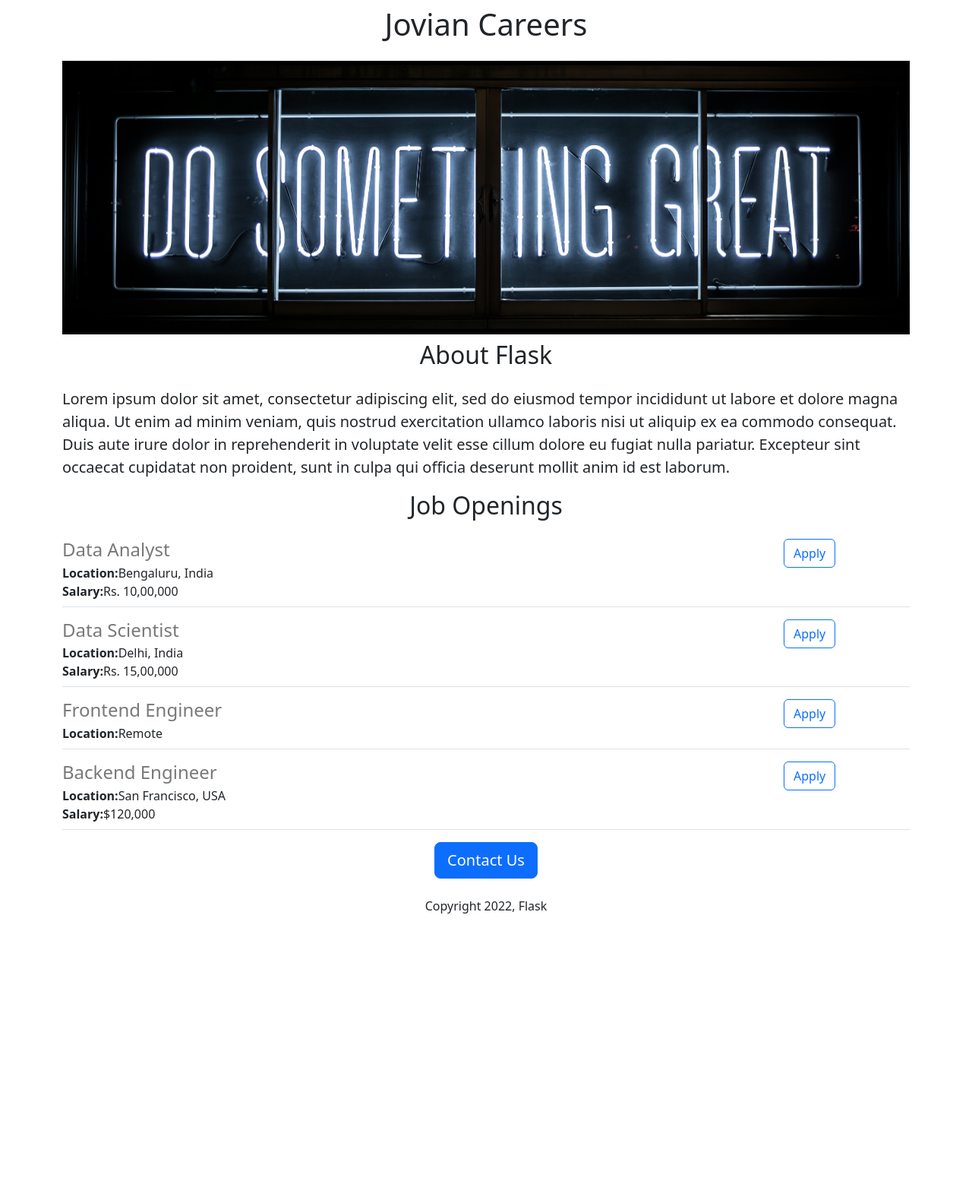
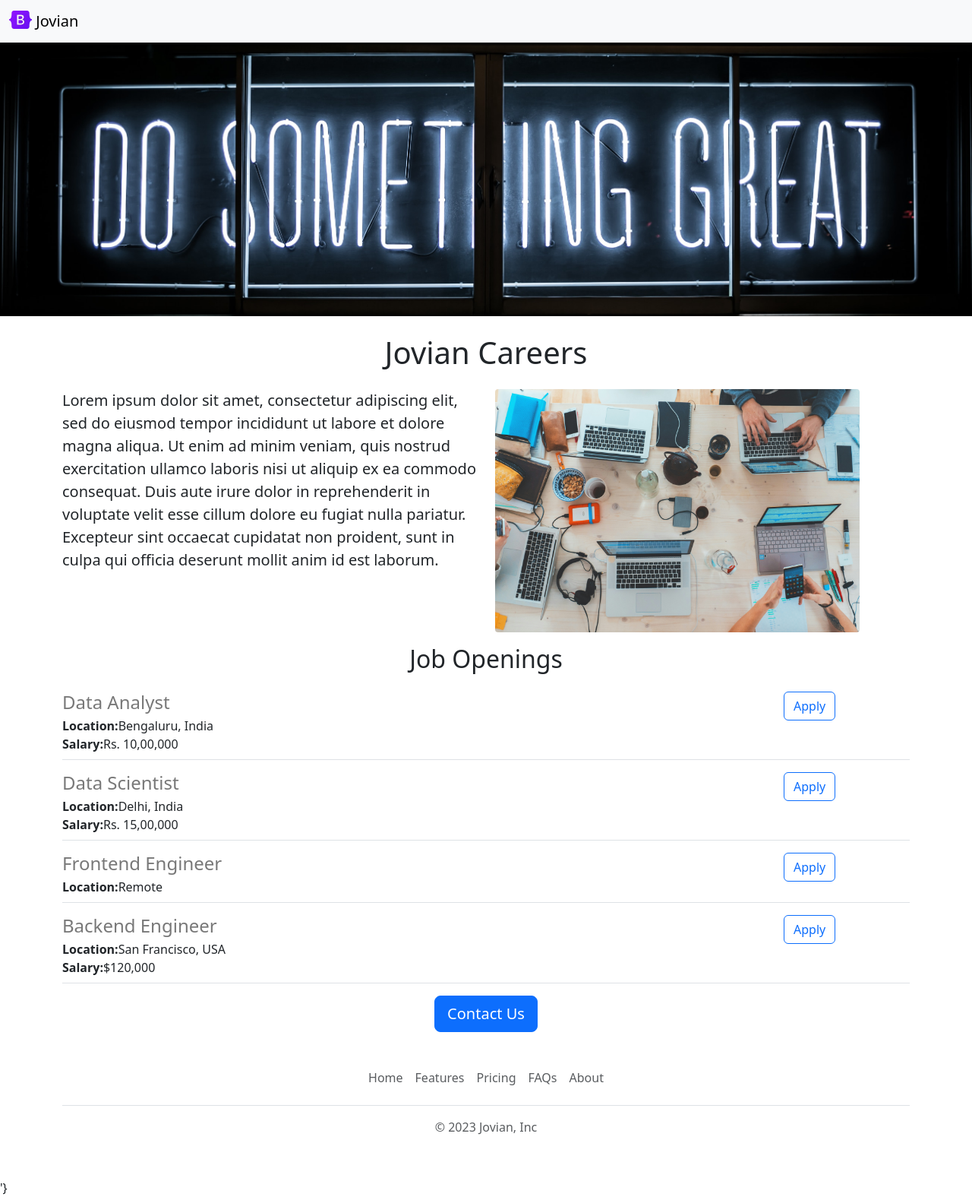
Before and after one commit to Eshan133/flask-careers-website, a Flask app: page / in a window 1280 px wide. Shown: the whole page at 76% size. Before the commit the page ends 1202 px from the top, so only its background shows below. Run offline with Flask 3, Linux system fonts and the light colour scheme.

Commit message:
Functional and aesthetic improvements

```diff
--- /dev/null
+++ b/templates/footer.html
@@ -0,0 +1,12 @@
+<div class="container">
+  <footer class="py-3 my-4">
+    <ul class="nav justify-content-center border-bottom pb-3 mb-3">
+      <li class="nav-item"><a href="#" class="nav-link px-2 text-body-secondary">Home</a></li>
+      <li class="nav-item"><a href="#" class="nav-link px-2 text-body-secondary">Features</a></li>
+      <li class="nav-item"><a href="#" class="nav-link px-2 text-body-secondary">Pricing</a></li>
+      <li class="nav-item"><a href="#" class="nav-link px-2 text-body-secondary">FAQs</a></li>
+      <li class="nav-item"><a href="#" class="nav-link px-2 text-body-secondary">About</a></li>
+    </ul>
+    <p class="text-center text-body-secondary">&copy; 2023 Jovian, Inc</p>
+  </footer>
+</div>
--- a/templates/home.html
+++ b/templates/home.html
@@ -13,18 +13,26 @@
         height: 360px;
         width: 100%;
         object-fit: cover;
+        margin-bottom: 16px;
       }
     </style>
 
   </head>
   <body>
+    {% include 'nav.html' %}
+    <img class="img-fluid" id = "banner" src="https://cbef57ce-eee7-441c-a5cd-954ab35d84ac-00-3jnbc4i5r6648.sisko.replit.dev/static/banner.jpg">
     <div class = "container">
       <h1 class="text-center mt-2 mb-4">
         {{company_name}} Careers
       </h1>
-      <img class="img-fluid" id = "banner" src="https://cbef57ce-eee7-441c-a5cd-954ab35d84ac-00-3jnbc4i5r6648.sisko.replit.dev/static/banner.jpg">
-      <h2 class="text-center mt-2 mb-4">About Flask</h2>
-      <p class="lead">Lorem ipsum dolor sit amet, consectetur adipiscing elit, sed do eiusmod tempor incididunt ut labore et dolore magna aliqua. Ut enim ad minim veniam, quis nostrud exercitation ullamco laboris nisi ut aliquip ex ea commodo consequat. Duis aute irure dolor in reprehenderit in voluptate velit esse cillum dolore eu fugiat nulla pariatur. Excepteur sint occaecat cupidatat non proident, sunt in culpa qui officia deserunt mollit anim id est laborum.</p>
+      <div class="row" style="margin-bottom:16px;">
+        <div class="col-md-6">
+        <p class="lead">Lorem ipsum dolor sit amet, consectetur adipiscing elit, sed do eiusmod tempor incididunt ut labore et dolore magna aliqua. Ut enim ad minim veniam, quis nostrud exercitation ullamco laboris nisi ut aliquip ex ea commodo consequat. Duis aute irure dolor in reprehenderit in voluptate velit esse cillum dolore eu fugiat nulla pariatur. Excepteur sint occaecat cupidatat non proident, sunt in culpa qui officia deserunt mollit anim id est laborum.</p>
+        </div>
+        <div class="d-none d-md-block col-md-6">
+        <img src="/static/people.jpg" style="height: 320px; border-radius:4px;">
+        </div>
+      </div>
       <h2 class="text-center mt-2 mb-4">Job Openings</h2>
       <div>
           {% for job in jobs %}
@@ -32,9 +40,9 @@
           {% endfor %}
       </div>
       <div class="text-center">
-        <button class="btn btn-primary btn-lg">Contact Us</button>
-        <p class="mt-4">Copyright 2022, Flask</p>
+        <a href="mailto:email@example.com?subject=Question%20about%20Job%20Openings&body=My%20Name%3A%20%3Cyour%20name%20here%3E%0D%0AMy%20Questions%3A%20%3Center%20question%20here%3E" class="btn btn-primary btn-lg">Contact Us</a>
       </div>
     </div>
+    {% include 'footer.html' %}'}
   </body>
 </html>
--- a/templates/jobitem.html
+++ b/templates/jobitem.html
@@ -15,7 +15,7 @@
       {% endif %}
     </div>
     <div class="col-2">
-      <button type="button" class="btn btn-outline-primary">Apply</button>
+      <a href="mailto:email@example.com?subject=Application%20for%20{{job['title']}}&body=My%20Name%3A%20%3Cyour%20name%20here%3E%0D%0AMy%20Resume%20link%3A%20%3Cresume%20link%3E%0D%0AMy%20LinkedIn%20link%3A%20%3CLinkedin%20in%3E" type="button" class="btn btn-outline-primary float-right align-middel">Apply</a>
     </div>
   </div>
 
--- /dev/null
+++ b/templates/nav.html
@@ -0,0 +1,9 @@
+<nav class="navbar bg-body-tertiary shadow-sm fixed-top bg-white">
+  <div class="container-fluid">
+    <a class="navbar-brand" href="#">
+      <img src="/static/logo.svg" alt="Logo" width="30" height="24" class="d-inline-block align-text-top">
+      Jovian
+    </a>
+  </div>
+</nav>
+<div style="height:56px"></div>
```
Also changed, not shown: static/logo.svg (added), static/people.jpg (added).
